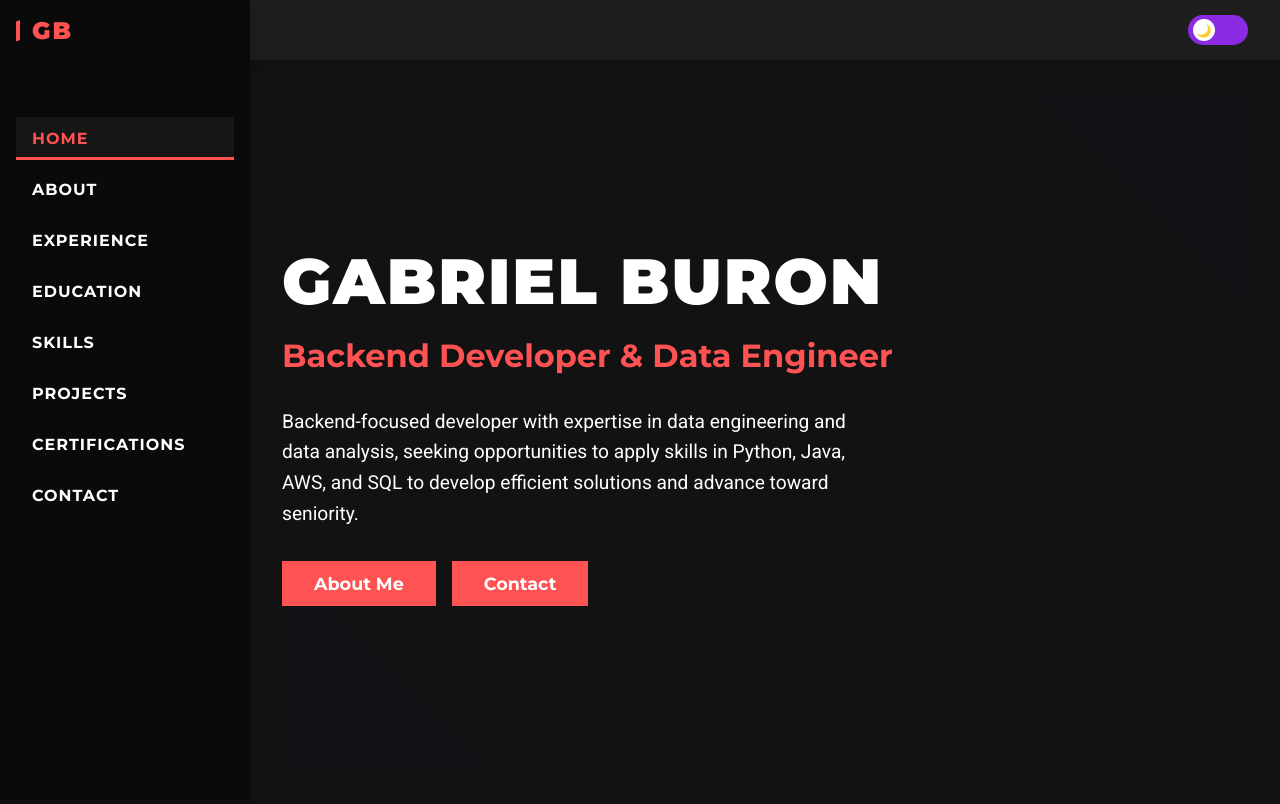
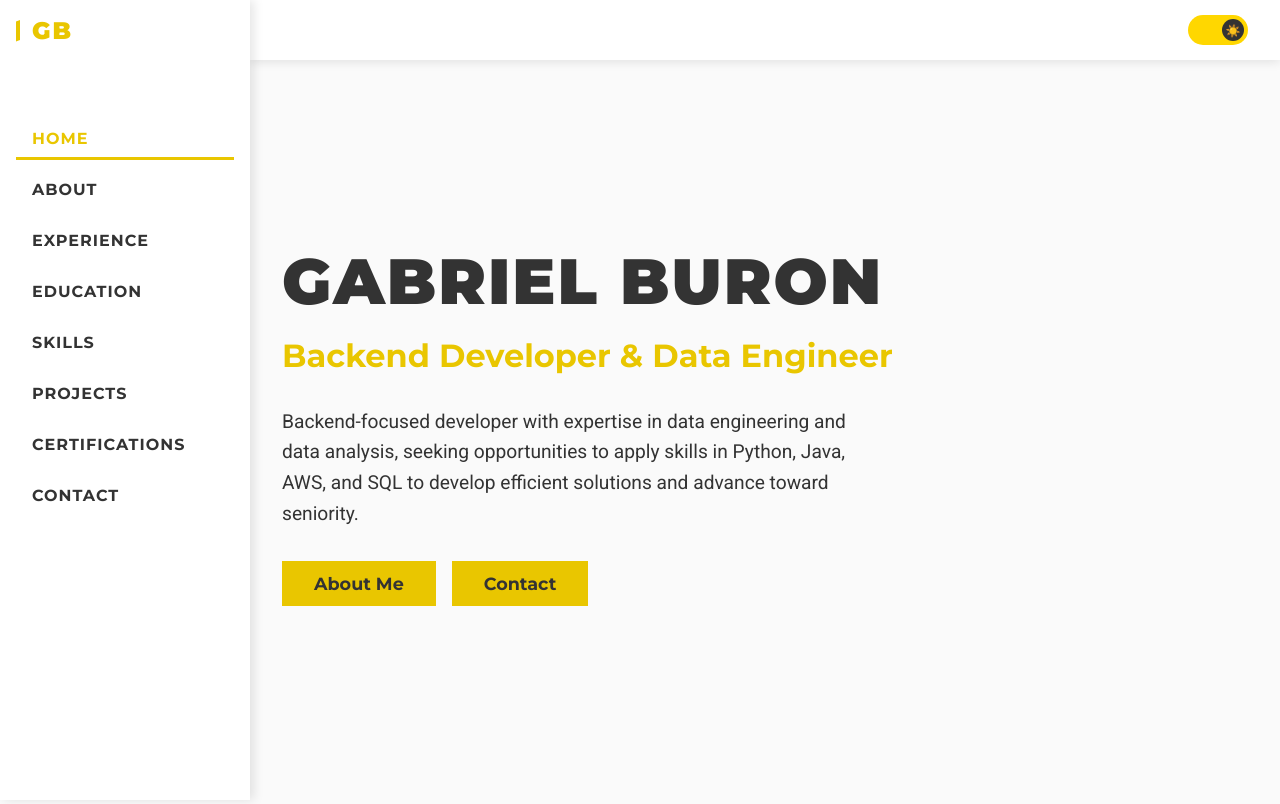
Before and after one commit to YuzuruTK/Portifolio-Project, a React (Vite) app: page / in a window 1280 px wide. Built offline with nearby package versions, Linux system fonts and the light colour scheme.

Commit message:
feat(theme): sync the portfolio theme with the system preference

```diff
--- a/src/contexts/ThemeContext.jsx
+++ b/src/contexts/ThemeContext.jsx
@@ -1,61 +1,78 @@
 import { createContext, useState, useContext, useEffect } from 'react';
 
-// Create the theme context
 const ThemeContext = createContext();
 
-// Theme provider component
 export const ThemeProvider = ({ children }) => {
-    // Check if user has a saved preference or use system preference
+  const getSystemTheme = () => {
+    if (typeof window === 'undefined') {
+      return 'dark';
+    }
+
+    return window.matchMedia('(prefers-color-scheme: dark)').matches ? 'dark' : 'light';
+  };
+
   const getInitialTheme = () => {
+    if (typeof window === 'undefined') {
+      return 'dark';
+    }
+
     const savedTheme = localStorage.getItem('theme');
     if (savedTheme) {
       return savedTheme;
     }
-        // Check system preference
-        return window.matchMedia('(prefers-color-scheme: dark)').matches ? 'dark' : 'light';
+
+    return getSystemTheme();
   };
 
-    const [theme, setTheme] = useState('dark'); // Default to dark theme initially
+  const [theme, setTheme] = useState(getInitialTheme);
 
-    // Set theme on initial load (using useEffect to avoid hydration issues)
-    useEffect(() => {
-        setTheme(getInitialTheme());
-    }, []);
-
-    // Update theme in localStorage and document when it changes
   useEffect(() => {
     localStorage.setItem('theme', theme);
     document.documentElement.setAttribute('data-theme', theme);
   }, [theme]);
 
-    // Toggle between light and dark themes
-    const toggleTheme = () => {
-        setTheme(prevTheme => (prevTheme === 'light' ? 'dark' : 'light'));
-    };
+  useEffect(() => {
+    if (typeof window === 'undefined') {
+      return undefined;
+    }
 
-    // Theme values for styled components
-    const themeValues = {
-        dark: {
-            primary: '#2D0C57', // Deep purple
-            secondary: '#8A2BE2', // Bright purple
-            background: '#121212', // Near black
-            text: '#FFFFFF', // White
-            accent: '#FF5252', // Red accent (Persona-like)
-            cardBg: '#1E1E1E', // Slightly lighter than background
-            navBg: '#0A0A0A', // Darker than background
-        },
-        light: {
-            primary: '#FFFFFF', // White
-            secondary: '#F5F5F5', // Light gray
-            background: '#FAFAFA', // Off-white
-            text: '#333333', // Dark gray
-            accent: '#FFD700', // Gold
-            cardBg: '#FFFFFF', // White
-            navBg: '#F0F0F0', // Light gray
+    const mediaQuery = window.matchMedia('(prefers-color-scheme: dark)');
+    const handleSystemChange = (event) => {
+      const savedTheme = localStorage.getItem('theme');
+      if (!savedTheme) {
+        setTheme(event.matches ? 'dark' : 'light');
       }
     };
 
-    // Values to be provided to consumers
+    mediaQuery.addEventListener('change', handleSystemChange);
+    return () => mediaQuery.removeEventListener('change', handleSystemChange);
+  }, []);
+
+  const toggleTheme = () => {
+    setTheme((prevTheme) => (prevTheme === 'light' ? 'dark' : 'light'));
+  };
+
+  const themeValues = {
+    dark: {
+      primary: '#2D0C57',
+      secondary: '#8A2BE2',
+      background: '#121212',
+      text: '#FFFFFF',
+      accent: '#FF5252',
+      cardBg: '#1E1E1E',
+      navBg: '#0A0A0A',
+    },
+    light: {
+      primary: '#FFFFFF',
+      secondary: '#F5F5F5',
+      background: '#FAFAFA',
+      text: '#333333',
+      accent: '#FFD700',
+      cardBg: '#FFFFFF',
+      navBg: '#F0F0F0',
+    },
+  };
+
   const value = {
     theme,
     toggleTheme,
@@ -65,7 +82,6 @@ export const ThemeProvider = ({ children }) => {
   return <ThemeContext.Provider value={value}>{children}</ThemeContext.Provider>;
 };
 
-// Custom hook for using the theme context
 export const useTheme = () => {
   const context = useContext(ThemeContext);
   if (context === undefined) {
--- a/src/styles/global.css
+++ b/src/styles/global.css
@@ -10,6 +10,7 @@
     --accent: #FF5252;
     --card-bg: #1E1E1E;
     --nav-bg: #0A0A0A;
+    color-scheme: dark;
 
     /* Animation variables */
     --transition-speed: 0.3s;
@@ -25,6 +26,7 @@
     --accent: #e9c600;
     --card-bg: #FFFFFF;
     --nav-bg: #FFFFFF;
+    color-scheme: light;
 }
 
 * {
```
Lines whose indentation alone changed are shown as unchanged.
